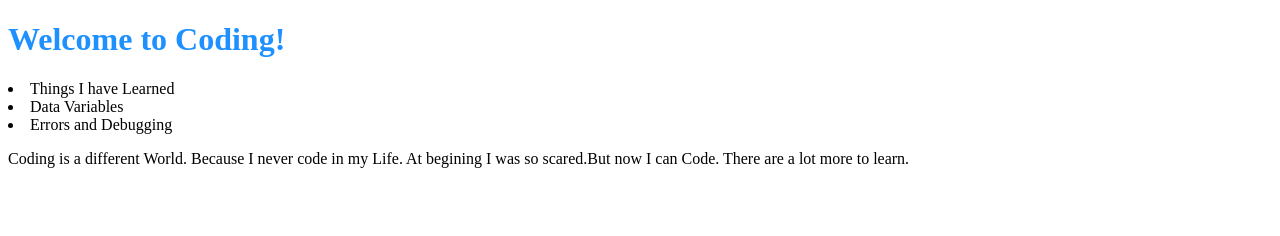
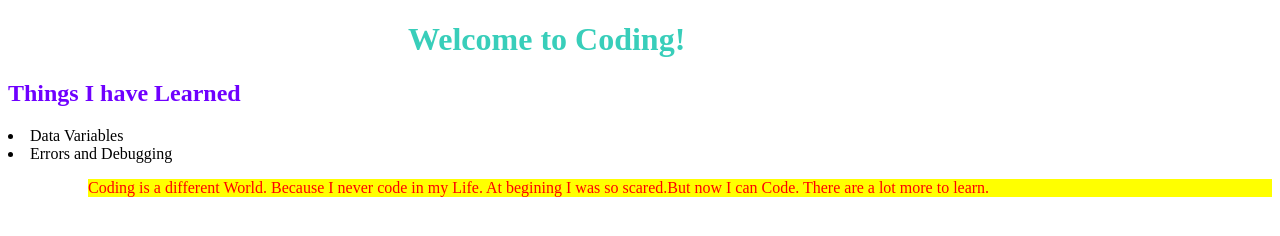
Before and after one commit to STL-WomenPlus-WebDev-March2023/js-assignment-4-html-me-something-SameeraShaik22, a website: page index.html in a window 1280 px wide. Drawn offline with Linux system fonts and the light colour scheme.

Commit message:
initial commit

```diff
--- a/index.html
+++ b/index.html
@@ -1,12 +1,13 @@
 <!DOCTYPE html>
 <html>
    <head>
+      <link rel="stylesheet" href="styles.css">
       <title>Sami as a Coder Girl</title>
    </head>
    <body>
       <header></header>
-      <h1 style="color:DodgerBlue;">Welcome to Coding!</h1>
-      <li>Things I have Learned</li>
+      <h1>Welcome to Coding!</h1>
+      <h2>Things I have Learned</h2>
       <li> Data Variables</li>
       <li>Errors and Debugging</li>
       <article>
--- a/styles.css
+++ b/styles.css
@@ -1 +1,13 @@
 /* Write your CSS here! */
+p {
+    color: red;
+    margin-left: 80px;
+    background-color: yellow;
+  }
+  h1 {
+    color:rgb(56, 206, 186);
+    padding-left: 400px;
+  }
+  h2{
+    color: rgb(111, 0, 255);
+  }
```
